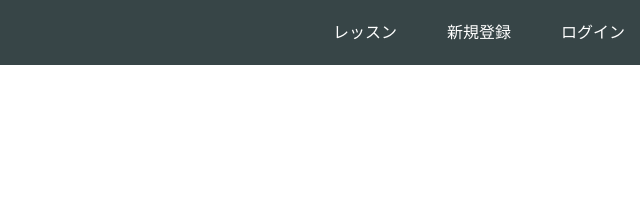
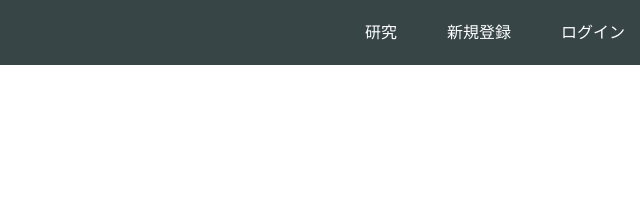
Before and after one commit to yossiiiiiii/kikai-island, a plain HTML site: page index.html in a window 1280 px wide. Shown: the top 207 px of the page, 640-1280 px from the left. Drawn offline with Linux system fonts and the light colour scheme.

Commit message:
Update index.html

```diff
--- a/index.html
+++ b/index.html
@@ -15,7 +15,7 @@
       </div>
       <span class="fa fa-bars menu-icon"></span>
       <div class="header-right">
-        <a href="#">レッスン</a>
+        <a href="#">研究</a>
         <a href="#">新規登録</a>
         <a href="#" class="login">ログイン</a>
       </div>
```
